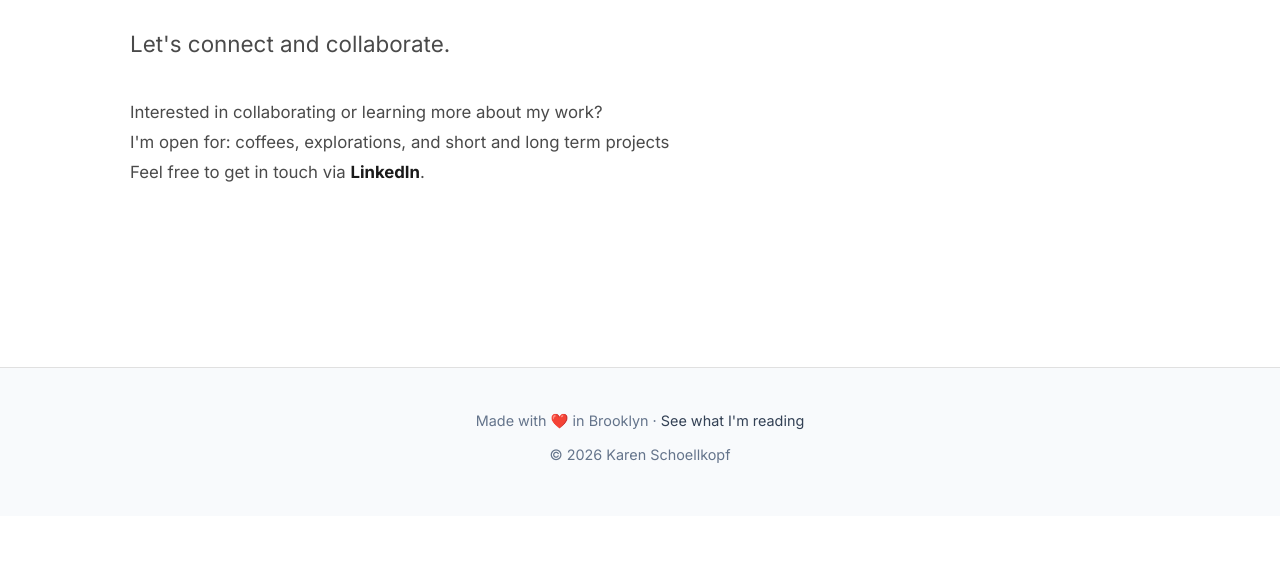
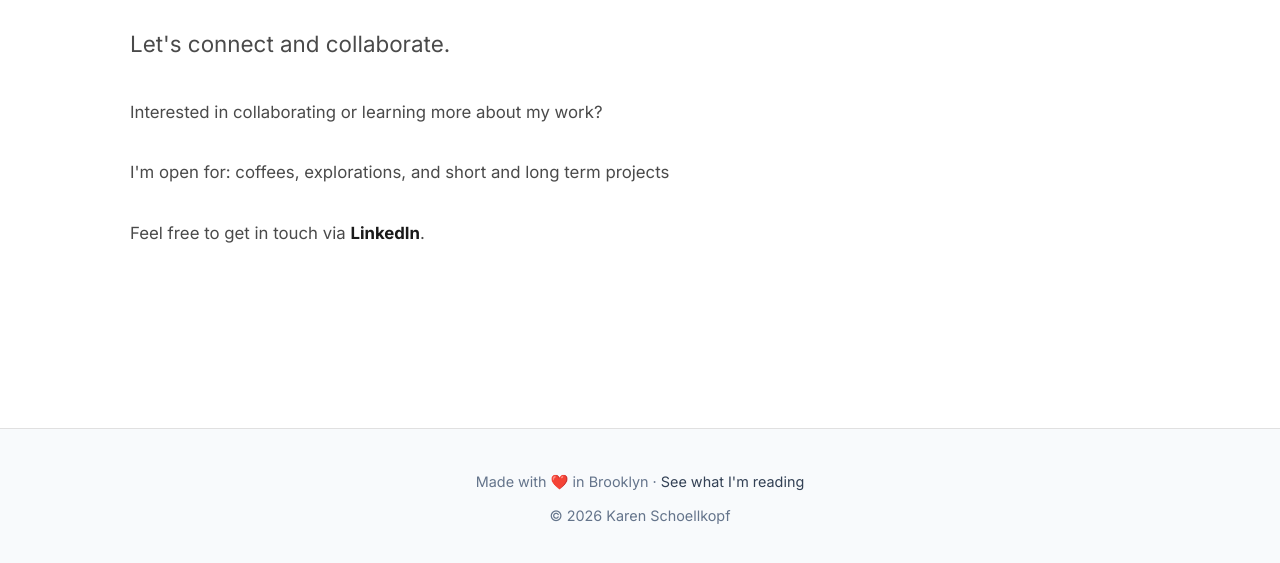
Before and after one commit to kgunette/kgunette.github.io, a plain HTML site: page contact.html in a window 1280 px wide. Shown: the part 331-894 px from the top of the page. Before the commit the page ends 847 px from the top, so only its background shows below. Drawn offline with nearby package versions, Linux system fonts and the light colour scheme.

Commit message:
Update contact.html
added spacing between lines

```diff
--- a/contact.html
+++ b/contact.html
@@ -341,8 +341,8 @@ footer p {
     <div class="container">
       <h1 class="display-4">Contact</h1>
       <p class="lead">Let's connect and collaborate.</p>
-      <p>Interested in collaborating or learning more about my work?<br>
-        I'm open for: coffees, explorations, and short and long term projects<br>
+      <p>Interested in collaborating or learning more about my work?<br><br>
+        I'm open for: coffees, explorations, and short and long term projects<br><br>
         Feel free to get in touch via <a href="https://www.linkedin.com/in/karenschoellkopf/" target="_blank"><b>LinkedIn</b></a>.</p>
     </div>
   </section>
```
